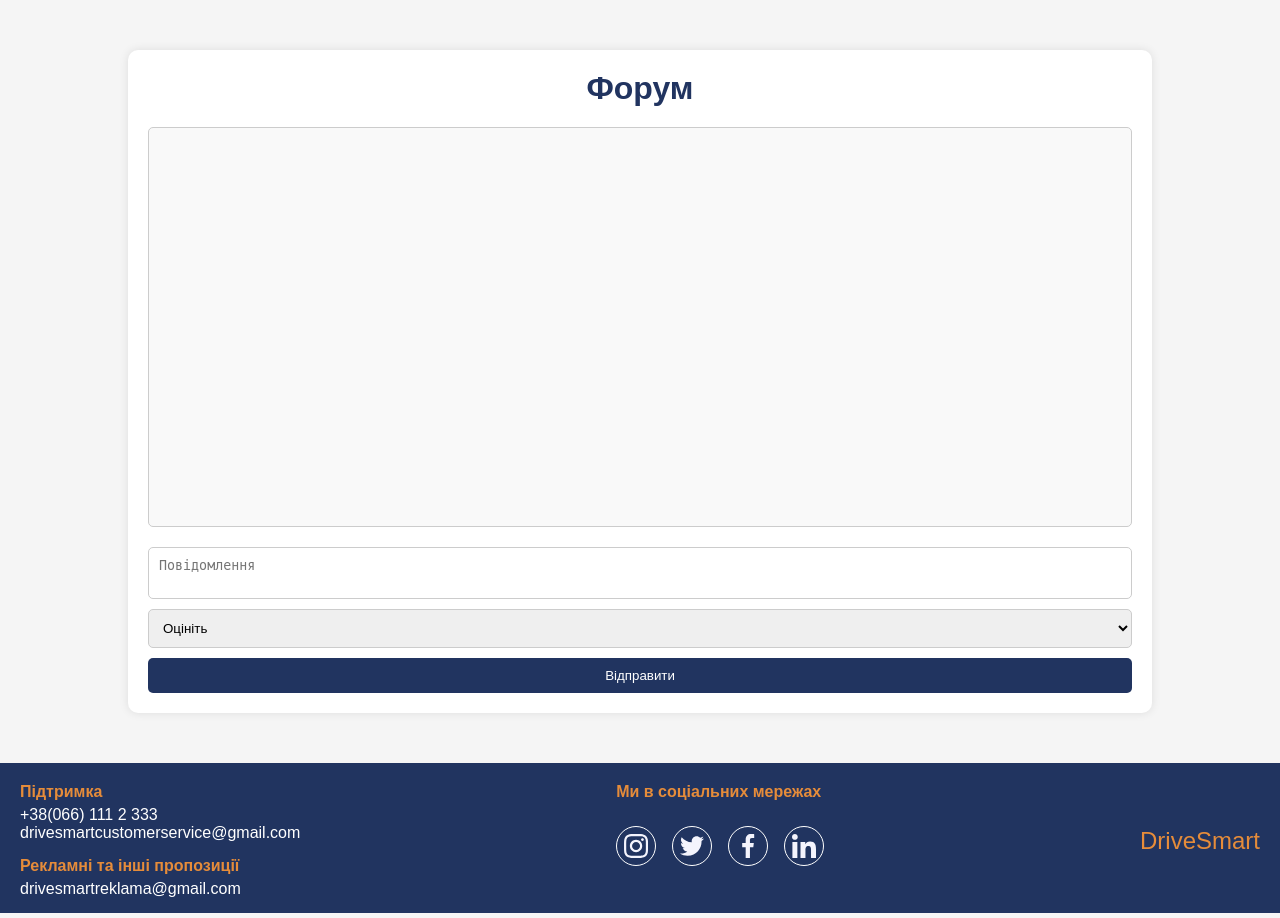
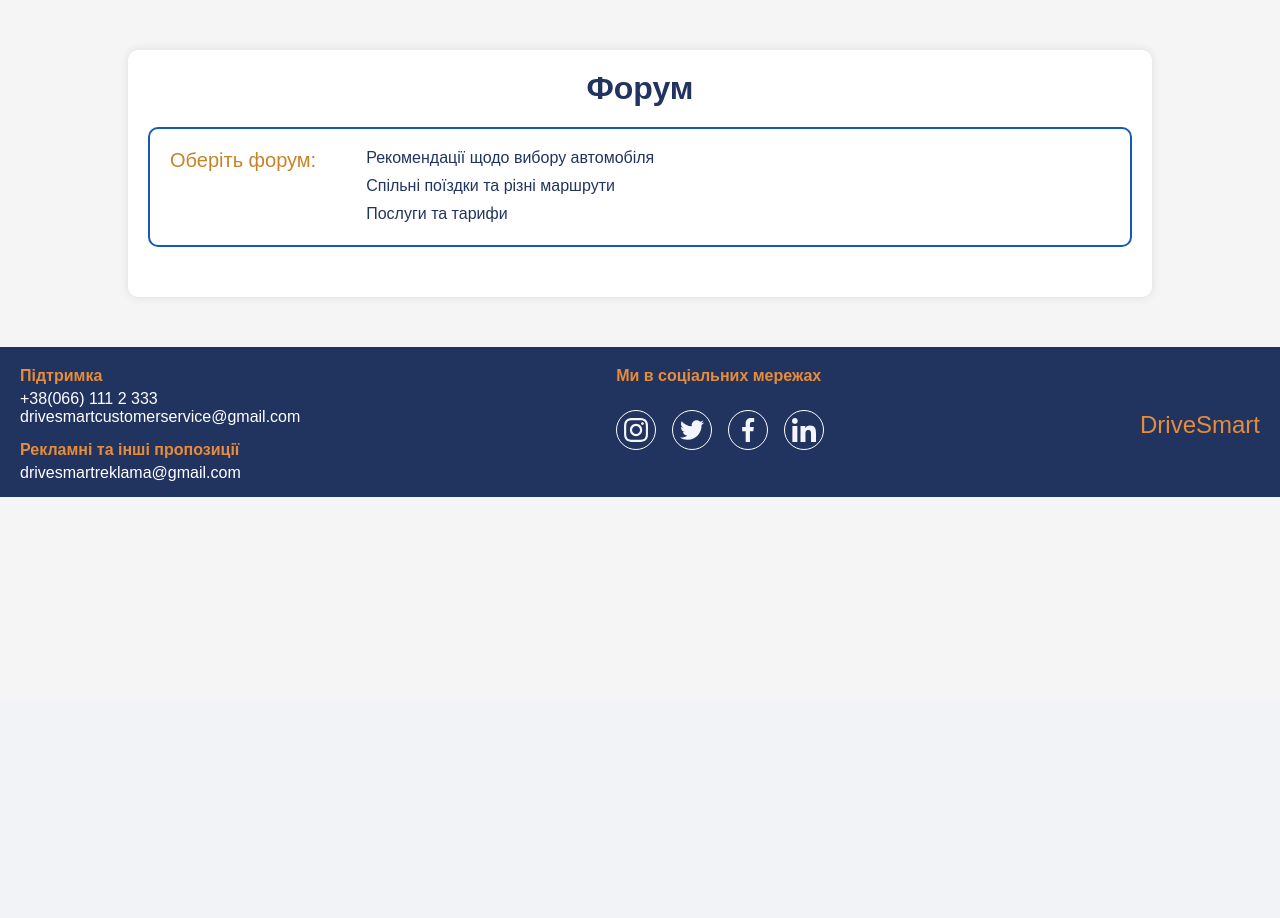
Before and after one commit to vileetrin/DriveSmart, a PHP site: page /forumOpen.php in a window 1280 px wide. Shown: the part 100-1018 px from the top of the page. After the commit the page ends 597 px from the top, so only its background shows below. Run offline with PHP 8.4, Linux system fonts and the light colour scheme; data that the repository does not hold is empty.

Commit message:
add forum

```diff
--- a/Parts/favorites.php
+++ b/Parts/favorites.php
@@ -2,7 +2,6 @@
 session_start();
 error_reporting(E_ALL);
 ini_set('display_errors', 1);
-
 
 require_once 'DBConnection.php';
 
@@ -71,7 +70,10 @@ if (isset($_POST['delete'])) {
                         <input type="hidden" name="car_id" value="<?php echo $car['car_id']; ?>">
                         <button class="delete-button" type="submit" name="delete">Видалити</button>
                     </form>
-                    <button class="book-button">Забронювати</button>
+                    <form method="GET" action="bookingOpen.php">
+                        <input type="hidden" name="car_id" value="<?php echo $car['car_id']; ?>">
+                        <button class="book-button" type="submit">Забронювати</button>
+                    </form>
                 </div>
             </div>
             <?php
--- a/Parts/forum.php
+++ b/Parts/forum.php
@@ -4,26 +4,61 @@ require_once 'DBConnection.php';
 $db = new DBConnection();
 $pdo = $db->getPdo();
 
+$columnCheckQuery = $pdo->query("SHOW COLUMNS FROM forum LIKE 'forum_id'");
+$columnExists = $columnCheckQuery->fetch();
+
+if (!$columnExists) {
+
+    $pdo->exec("ALTER TABLE forum ADD COLUMN forum_id INT NOT NULL");
+
+    $pdo->exec("UPDATE forum SET forum_id = 1 WHERE forum_id IS NULL");
+}
+
+$forum_id = isset($_GET['forum_id']) ? (int)$_GET['forum_id'] : null;
+$forum_name = '';
+
+if ($forum_id) {
+    switch ($forum_id) {
+        case 1:
+            $forum_name = 'Рекомендації щодо вибору автомобіля';
+            break;
+        case 2:
+            $forum_name = 'Спільні поїздки та різні маршрути';
+            break;
+        case 3:
+            $forum_name = 'Послуги та тарифи';
+            break;
+        default:
+            $forum_name = 'Форум';
+            break;
+    }
+
+    $stmt = $pdo->prepare("SELECT f.*, u.login AS username FROM forum f JOIN users u ON f.user_id = u.user_id WHERE f.forum_id = :forum_id ORDER BY created_at DESC");
+    $stmt->execute(['forum_id' => $forum_id]);
+    $messages = $stmt->fetchAll(PDO::FETCH_ASSOC);
+} else {
+    $messages = [];
+}
+
 if ($_SERVER['REQUEST_METHOD'] === 'POST') {
+    header('Content-Type: application/json'); // Устанавливаем заголовок JSON
     $user_id = $_POST['user_id'];
     $review_text = $_POST['review_text'];
     $rating = $_POST['rating'];
+    $forum_id = $_POST['forum_id'];
 
     try {
-        $stmt = $pdo->prepare("INSERT INTO forum (user_id, review_text, rating, created_at) VALUES (:user_id, :review_text, :rating, NOW())");
-        $stmt->execute(['user_id' => $user_id, 'review_text' => $review_text, 'rating' => $rating]);
+        $stmt = $pdo->prepare("INSERT INTO forum (user_id, review_text, rating, created_at, forum_id) VALUES (:user_id, :review_text, :rating, NOW(), :forum_id)");
+        $stmt->execute(['user_id' => $user_id, 'review_text' => $review_text, 'rating' => $rating, 'forum_id' => $forum_id]);
         echo json_encode(['status' => 'success']);
     } catch (PDOException $e) {
         echo json_encode(['status' => 'error', 'message' => $e->getMessage()]);
     }
     exit;
 }
-
-$messages = $pdo->query("SELECT f.*, u.login AS username FROM forum f JOIN users u ON f.user_id = u.user_id ORDER BY created_at DESC")->fetchAll(PDO::FETCH_ASSOC);
-
 ?>
 <!DOCTYPE html>
-<html lang="uk">
+<html lang="ru">
 <head>
     <meta charset="UTF-8">
     <meta name="viewport" content="width=device-width, initial-scale=1.0">
@@ -33,23 +68,36 @@ $messages = $pdo->query("SELECT f.*, u.login AS username FROM forum f JOIN users
 <body>
     <div class="chat-container">
         <h1>Форум</h1>
-        <div class="chat-box" id="chat-box" id="stor">
+        <div class="forums-container">
+            <p class="choose-forum-text">Оберіть форум:</p>
+            <nav>
+                <ul class="forums-list">
+                    <li><a href="?forum_id=1">Рекомендації щодо вибору автомобіля</a></li>
+                    <li><a href="?forum_id=2">Спільні поїздки та різні маршрути</a></li>
+                    <li><a href="?forum_id=3">Послуги та тарифи</a></li>
+                </ul>
+            </nav>
+        </div>
+        <div id="forum-content" style="display: <?= $forum_id ? 'block' : 'none' ?>;">
+            <h2 id="forum-title"><?= htmlspecialchars($forum_name) ?></h2>
+            <div class="chat-box" id="chat-box">
                 <?php foreach ($messages as $message): ?>
                     <div class="chat-message">
                         <strong class="username"><?= htmlspecialchars($message['username']) ?></strong>
                         <p class="message-text"><?= htmlspecialchars($message['review_text']) ?></p>
                         <div class="message-footer">
-                        <span class="rating">Оцінка: <?= htmlspecialchars($message['rating']) ?></span>
+                            <span class="rating">Оценка: <?= htmlspecialchars($message['rating']) ?></span>
                             <span class="timestamp"><?= date('Y-m-d H:i:s', strtotime($message['created_at'])) ?></span>
                         </div>
                     </div>
                 <?php endforeach; ?>
             </div>
             <form class="formforum" id="chat-form">
-            <input type="hidden" id="user_id" value="1"> <!-- Change this as per your user management system -->
+                <input type="hidden" id="user_id" value="1"> <!-- Измените это в соответствии с вашей системой управления пользователями -->
+                <input type="hidden" id="forum_id" value="<?= $forum_id ?>">
                 <textarea id="review_text" placeholder="Повідомлення" required></textarea>
                 <select id="rating" required>
-                <option value="" disabled selected>Оцініть</option>
+                    <option value="" disabled selected>Оцініти</option>
                     <option value="1">1</option>
                     <option value="2">2</option>
                     <option value="3">3</option>
@@ -59,9 +107,7 @@ $messages = $pdo->query("SELECT f.*, u.login AS username FROM forum f JOIN users
                 <button type="submit">Відправити</button>
             </form>
         </div>
-    <script>setInterval(function(){
-$("#stor").load("# #stor"); }, 1000); // 1000 это 1 секунда
-</script>
+    </div>
     <script>
     document.getElementById('chat-form').addEventListener('submit', function(e) {
         e.preventDefault();
@@ -69,6 +115,7 @@ $("#stor").load("# #stor"); }, 1000); // 1000 это 1 секунда
         const user_id = document.getElementById('user_id').value;
         const review_text = document.getElementById('review_text').value;
         const rating = document.getElementById('rating').value;
+        const forum_id = document.getElementById('forum_id').value;
 
         fetch('', {
             method: 'POST',
@@ -76,43 +123,42 @@ $("#stor").load("# #stor"); }, 1000); // 1000 это 1 секунда
             body: new URLSearchParams({
                 'user_id': user_id,
                 'review_text': review_text,
-                'rating': rating
+                'rating': rating,
+                'forum_id': forum_id
             })
         }).then(response => response.json())
           .then(data => {
               if (data.status === 'success') {
                   document.getElementById('review_text').value = '';
                   document.getElementById('rating').value = '';
-                  location.reload();
+                  loadMessages(); // Обновление сообщений после успешной отправки
               } else {
                   console.error('Error:', data.message);
               }
-          });
+          }).catch(error => console.error('Fetch Error:', error));
     });
 
     function loadMessages() {
-        fetch('')
+        const forum_id = document.getElementById('forum_id').value;
+        fetch('?forum_id=' + forum_id)
             .then(response => response.text())
             .then(data => {
-                const messages = JSON.parse(data);
-                const chatBox = document.getElementById('chat-box');
-                chatBox.innerHTML = messages.map(message => `
-                    <div class="chat-message">
-                        <strong class="username">${message.username}</strong>
-                        <p class="message-text">${message.review_text}</p>
-                        <div class="message-footer">
-                            <span class="rating">Оцінка: ${message.rating}</span>
-                            <span class="timestamp">${new Date(message.created_at).toLocaleString()}</span>
-                        </div>
-                    </div>
-                `).join('');
-                chatBox.scrollTop = chatBox.scrollHeight; // Scroll to the bottom
-            });
+                const parser = new DOMParser();
+                const doc = parser.parseFromString(data, 'text/html');
+                const chatBox = doc.querySelector('#chat-box');
+                if (chatBox) {
+                    const messages = chatBox.innerHTML;
+                    document.getElementById('chat-box').innerHTML = messages;
+                }
+                const forumTitle = doc.querySelector('#forum-title');
+                if (forumTitle) {
+                    document.querySelector('#forum-title').innerText = forumTitle.innerText;
+                }
+                document.getElementById('forum-content').style.display = 'block';
+            }).catch(error => console.error('Load Messages Error:', error));
     }
 
-    loadMessages();
-    setInterval(loadMessages, 5000); // Refresh messages every 5 seconds
+    setInterval(loadMessages, 5000); // Обновление сообщений каждые 5 секунд
 </script>
-
 </body>
 </html>
--- a/css/CRUD.css
+++ b/css/CRUD.css
@@ -1,20 +1,20 @@
 .search-container {
   display: flex;
-    justify-content:space-evenly;
+  justify-content: space-evenly;
   margin-bottom: 20px;
   align-items: center;
   margin-top: 20px;
 }
-.search-container h2{
+.search-container h2 {
   margin-left: 20px;
 }
-.search{
+.search {
   display: flex;
 }
 
-.search input[type="text"]{
+.search input[type="text"] {
   padding: 10px;
-    border: 2px solid #E68C3A;
+  border: 2px solid #e68c3a;
   border-radius: 5px;
   width: 500px;
   margin-right: 15px;
@@ -23,7 +23,7 @@
 .search-container button {
   padding: 10px 20px;
   border: none;
-    background-color: #E68C3A;
+  background-color: #e68c3a;
   color: white;
   border-radius: 5px;
   cursor: pointer;
@@ -71,7 +71,7 @@
 .car-card.visible {
   display: flex;
 }
-       /* Dropdown Button */
+
 .dropbtn {
   background-color: #f60;
   color: white;
@@ -83,25 +83,22 @@
   width: 200px;
 }
 
-    /* Dropdown container */
 .dropdown {
   position: relative;
   display: inline-block;
 }
 
-    /* Dropdown Content (Hidden by Default) */
 .dropdown-content {
   display: none;
   position: absolute;
   background-color: #f1f1f1;
   min-width: 160px;
-        box-shadow: 0px 8px 16px 0px rgba(0,0,0,0.2);
+  box-shadow: 0px 8px 16px 0px rgba(0, 0, 0, 0.2);
   z-index: 1;
   border-radius: 5px;
   overflow: hidden;
 }
 
-    /* Links inside the dropdown */
 .dropdown-content a {
   color: black;
   padding: 12px 16px;
@@ -109,10 +106,15 @@
   display: block;
 }
 
-    /* Change color of dropdown links on hover */
-    .dropdown-content a:hover {background-color: #ddd;}
+.dropdown-content a:hover {
+  background-color: #ddd;
+}
 
-    /* Show the dropdown menu on click */
 .dropdown-content.show {
   display: block;
 }
+
+/* .car-info {
+  display: flex;
+  flex-direction: row;
+} */
--- a/css/favorities.css
+++ b/css/favorities.css
@@ -64,7 +64,7 @@ body {
   margin-right: 20px;
   margin-left: 20px;
   border-radius: 10px;
-  border:#051035 1px solid;
+  border: #051035 1px solid;
 }
 
 .car-info .details {
@@ -105,7 +105,7 @@ body {
   align-items: flex-start;
   width: 19%;
   margin-left: 20px;
-  padding-left: 10px ;
+  padding-left: 10px;
 }
 
 .actions h4 {
--- a/css/forum.css
+++ b/css/forum.css
@@ -93,3 +93,29 @@ h1 {
 .formforum button:hover {
   background-color: #155ab6;
 }
+
+.forums-container {
+  border: 2px solid #155ab6;
+  border-radius: 10px;
+  height: 120px;
+  display: flex;
+  flex-direction: row;
+  padding: 20px;
+  margin-bottom: 30px;
+}
+
+.choose-forum-text {
+  margin-right: 50px;
+  color: #c98328;
+  font-weight: 500;
+  font-size: 20px;
+}
+
+.forums-list {
+  display: flex;
+  flex-direction: column;
+  gap: 10px;
+}
+
+.forums-list-item {
+}
```
Also changed, not shown: Parts/booking.php (+9 -2 lines). Lines whose indentation alone changed are shown as unchanged.
